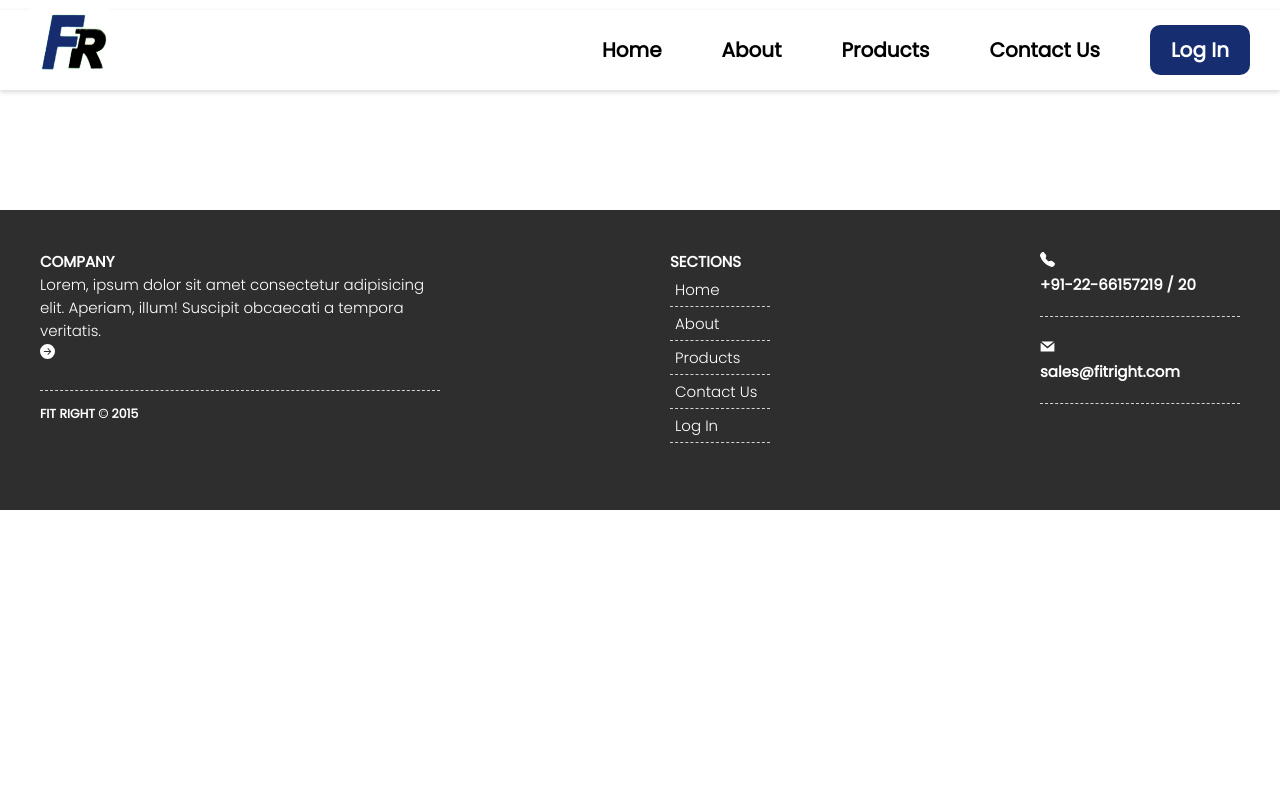
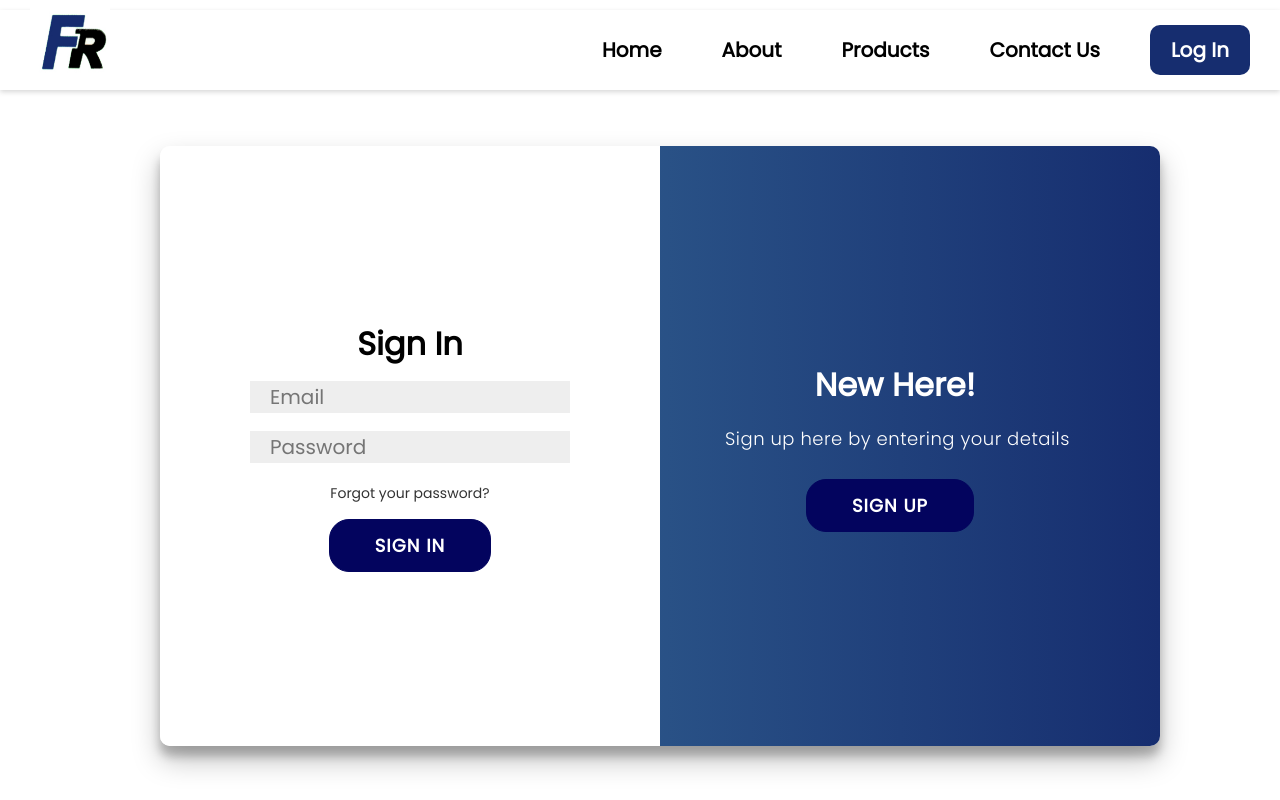
Before and after one commit to akshayrathod205/Sem5-MPR-Frontend, a React (Vite) app: page /log_in in a window 1280 px wide. Shown: the top 800 px of the page. Built offline with nearby package versions, Linux system fonts and the light colour scheme.

Commit message:
Update App.jsx

```diff
--- a/src/App.jsx
+++ b/src/App.jsx
@@ -1,23 +1,30 @@
-import { useState } from "react";
-import Navbar from "./Components/navbar";
-import Home from "./Components/landing";
-import Footer from "./Components/footer";
-import { BrowserRouter, Routes, Route } from "react-router-dom";
+import { useState } from 'react'
+
+import './App.css'
+import Navbar from './Components/navbar'
+import Landing from './Components/landing'
+import Footer from './Components/footer'
+import {BrowserRouter} from 'react-router-dom'
+import { Route, Routes } from "react-router-dom"
+import Rout from './Components/rout'
 import Signup from './Components/signup'
 import Product from './Components/products'
+import Singleproduct from './Components/singleproduct'
 
 function App() {
+
   return (
     <BrowserRouter>
-      <Navbar />
-      <Routes>
-        <Route path="/" element={<Home />} />
-        <Route path="/login" element={<Signup />} />
-        <Route path="/products" element={<Product />} />
+    <Navbar />
+    <Routes>
+        <Route path='/' element={<Landing />} />
+        <Route path="/log_in" element={<Signup/>}/>
+        <Route path="/products" element={<Product />}/>
+        <Route path="/products/:id" element={<Singleproduct />} />
       </Routes>
-      <Footer />
+    <Footer/>
     </BrowserRouter>
-  );
+  )
 }
 
-export default App;
+export default App
```
